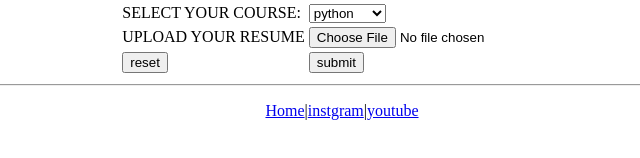
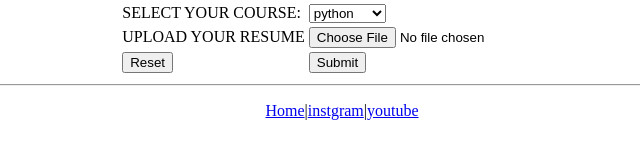
Before and after one commit to gowthamrockey31-netizen/project-1, a plain HTML site: page register.html in a window 1280 px wide. Shown: the part 334-492 px from the top of the page, 298-938 px from the left. Drawn offline with Linux system fonts and the light colour scheme.

Commit message:
Fix HTML structure and improve content formatting

```diff
--- a/register.html
+++ b/register.html
@@ -80,7 +80,7 @@
             </tr>
             <tr>
 
-                <td><input type="button" value="reset"></td><td><input type="button" value="submit"></td>
+                <td><input type="reset"></td><td><input type="submit"></td>
 
             </tr>
 
@@ -100,4 +100,5 @@
 
 </body>
 
+
 </html>
```
